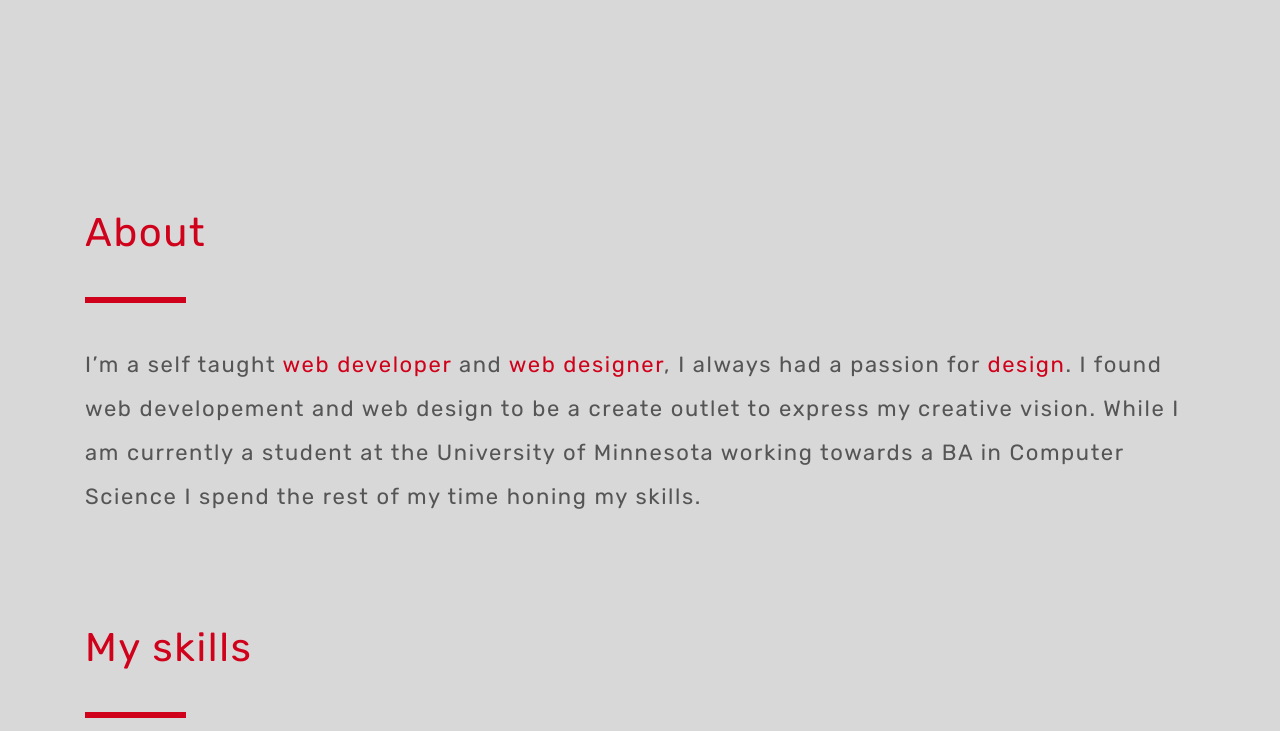
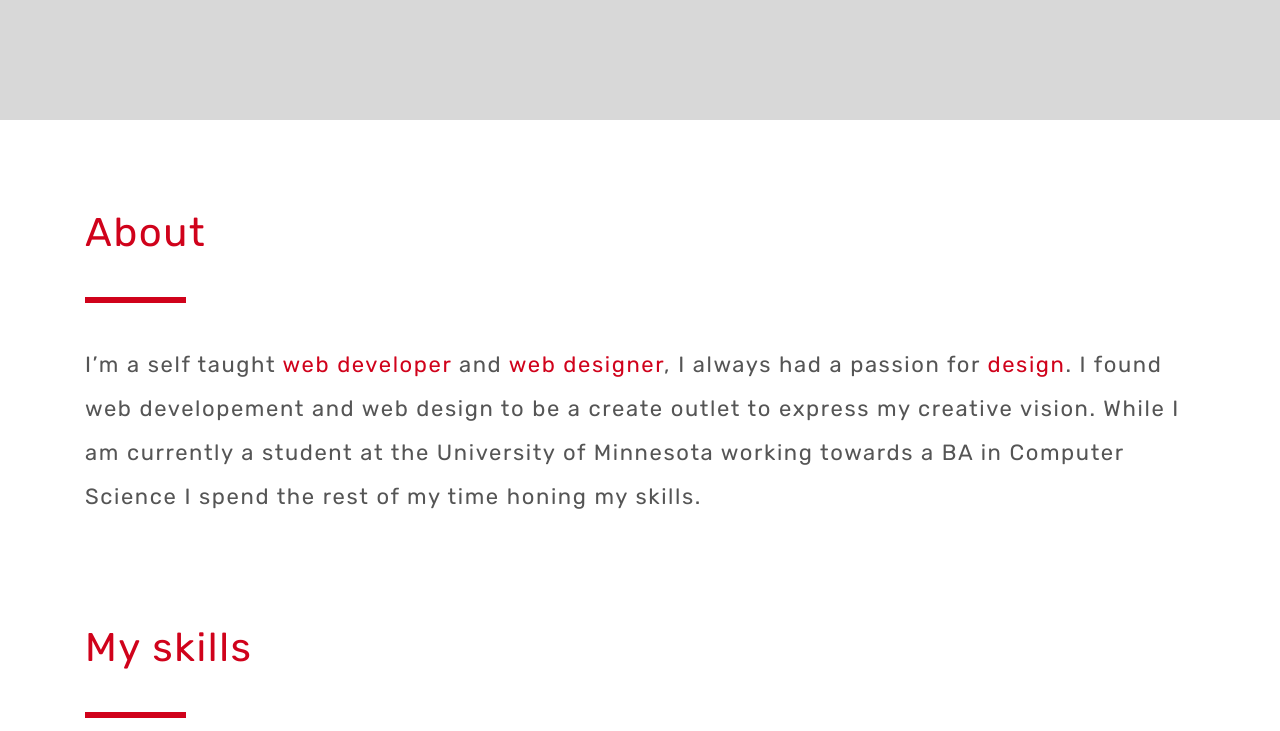
Before and after one commit to ramla-mohamed/portfolio, a plain HTML site: page index.html in a window 1280 px wide. Shown: the part 680-1411 px from the top of the page. Drawn offline with nearby package versions, Linux system fonts and the light colour scheme.

Commit message:
Update landingpage.css

```diff
--- a/landingpage.css
+++ b/landingpage.css
@@ -40,7 +40,7 @@ font-family: 'Rubik', sans-serif;
 
 #page-2{
     height:1000px;
-    background-color: #D8D8D8;
+    background-color: white;
 }
 
 #page-2 .container h1{
```
